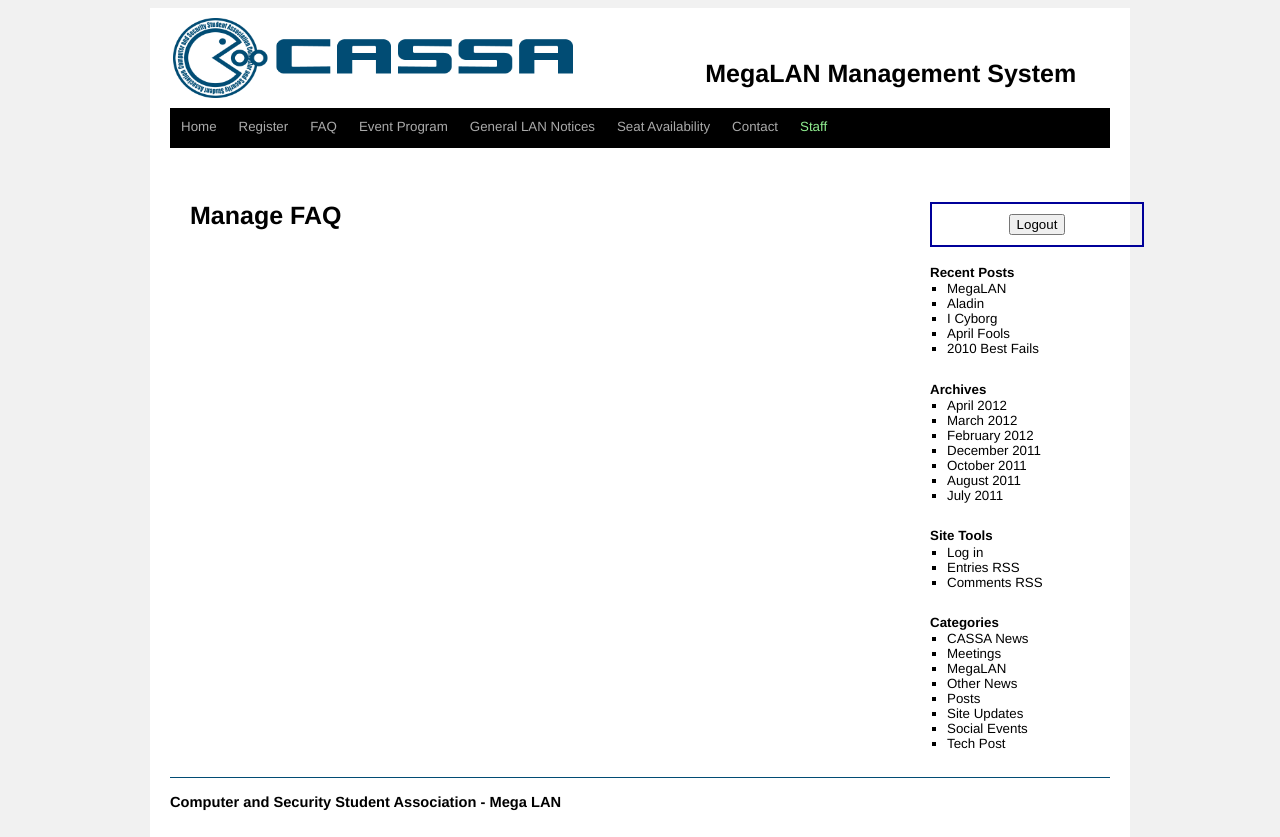
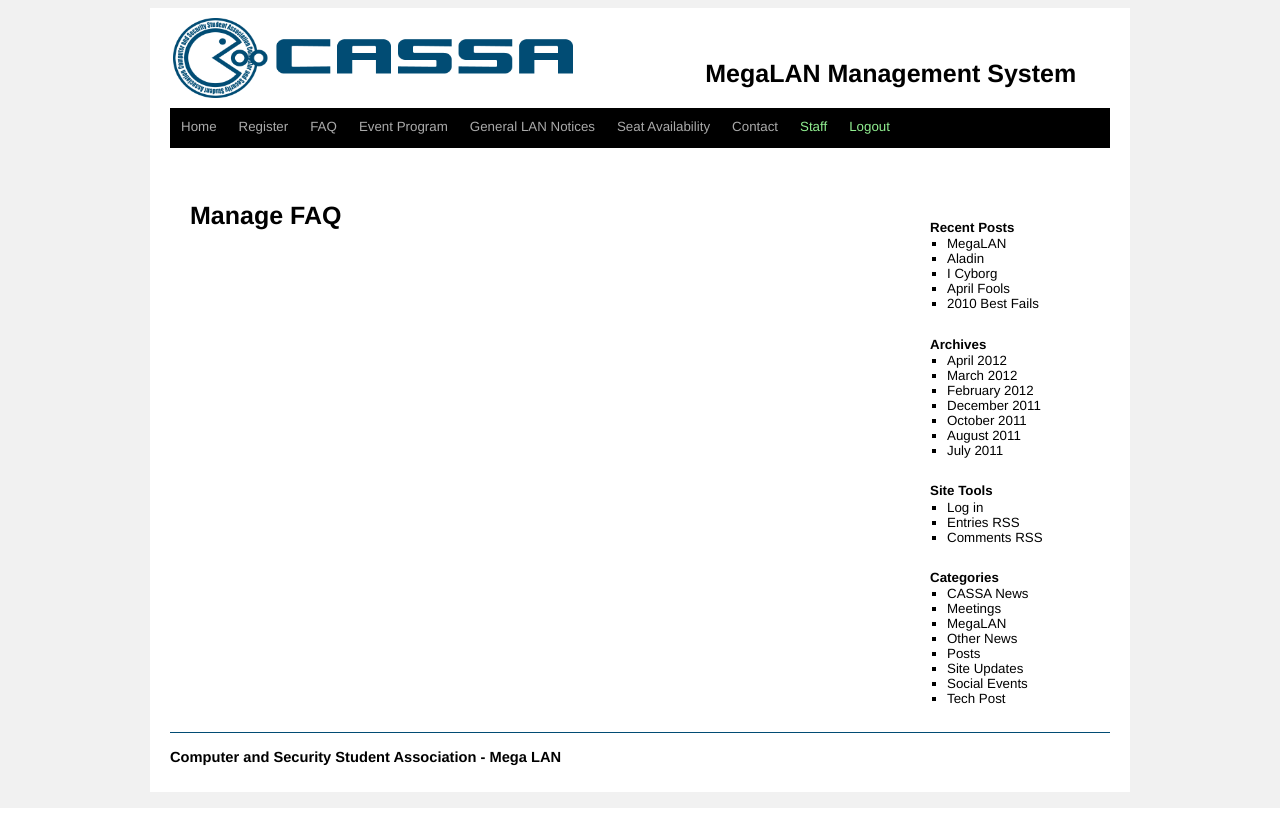
Before and after one commit to DrMinken/cassalan, a PHP site: page /MANFAQ.php in a window 1280 px wide. After the commit the page ends 808 px from the top, so only its background shows below. Run offline with PHP 8.4, Linux system fonts and the light colour scheme; a user stored in the database is signed in.

Commit message:
QM - Updated 'logout' feature. It is now located on the menu bar; color=Green

```diff
--- a/xampp/htdocs/CASSA/css/style.css
+++ b/xampp/htdocs/CASSA/css/style.css
@@ -209,7 +209,7 @@ body
 }
 	#loginBox
 	{
-		width: 190px;
+		width: 150px;
 		/*height: 200px;*/
 
 		border: 2px solid #000099;
--- a/xampp/htdocs/CASSA/includes/rightPanel.html
+++ b/xampp/htdocs/CASSA/includes/rightPanel.html
@@ -2,16 +2,14 @@
 <!--RIGHT PANEL [FLOAT RIGHT] -->
 <div id='rightPanel'>
 
-
 	<!-- Login Box -->
-	<div id='loginBox'>
-
 	<?php
-
 		if (!isset($_SESSION['username']))
 		{
 			if (!isset($_SESSION['isAdmin']))
 			{
+				echo "<div id='loginBox'>";
+
 				// If there is an error, handle it
 				if (isset($_SESSION['errMsg']))
 				{
@@ -21,6 +19,7 @@
 				?>
 					<!-- Form: for user login -->
 					<form name="login" method="POST" onsubmit="return loginValidate();" action="login.php">
+
 					<p align='left'>
 						Username: <br/>
 						<input type="text" width="40px" name="username" />
@@ -29,22 +28,16 @@
 						<input type="password" width="40px" name="password" />
 						<br /><a href='register.php'>Not registered?</a>
 					</p>
-						<p align='right'><input type="submit" value="Submit" /></p>
+
+					<div align='right'><input type="submit" value="Login" /></div>
+					<br />
 					</form>
+					</div><!-- end of: Login Box -->
 				<?php
 			}
 		}
-			else
-			{
-				?>
-					<div id='logoutBox'>
-						<input type="button" value="Logout" onclick="window.location.href='logout.php'" />
-					</div>
-				<?php
-			}
 	?>
 
-	</div><!-- end of: Login Box -->
 
 
 	<br />
--- a/xampp/htdocs/CASSA/includes/template.php
+++ b/xampp/htdocs/CASSA/includes/template.php
@@ -291,9 +291,23 @@
 			<?php
 			}
 		}
+
+		// IF USER IS LOGGED IN, DISPLAY LOGOUT BUTTON
+		if (isset($_SESSION['username']))
+		{
+		?>
+			<!-- LOGGOUT -->
+			<li onmouseover='this.style.backgroundColor="#333333"'
+				onmouseout='this.style.backgroundColor="black"'
+				onclick='window.location.href="logout.php"'>
+				<a href='logout.php'><div class='menuUserColor'>Logout</div></a>
+			</li>
+
+		<?php
+		}
 		?>
 	</ul>
-	<br style='clear: left' />
+	<br style='clear: both' />
 </div><!-- end of: menu Bar -->
 
 
```
Lines whose indentation alone changed are shown as unchanged.
